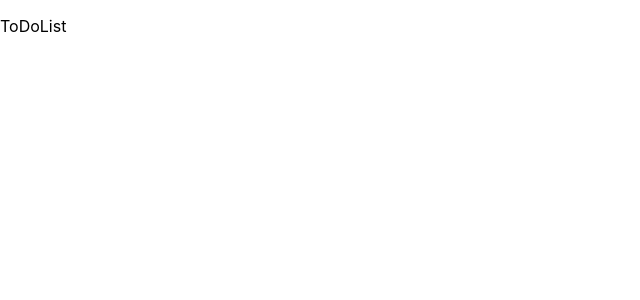
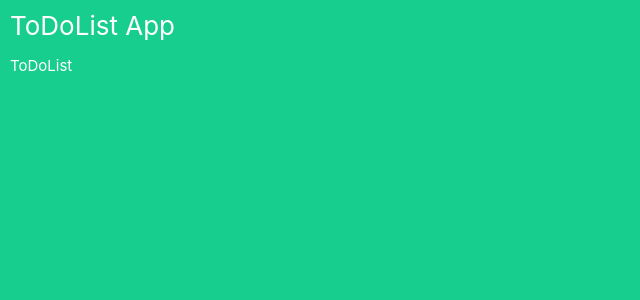
Before and after one commit to KavanMehtaCS/ToDoList-Web, a React (Create React App) app in the folder todolist/: page / in a window 1280 px wide. Shown: the top 300 px of the page, without its empty margins (0-640 px from the left). Built offline with nearby package versions, Linux system fonts and the light colour scheme.

Commit message:
Setting up background and overall fonts

```diff
--- a/todolist/src/App.css
+++ b/todolist/src/App.css
@@ -1,14 +1,25 @@
 .App {
   text-align: left;
+  background-color: #18ce8e;
+  min-width: 100vh;
+  min-height: 100vh;
 }
 
-.App-header {
-  background-color: #282c34;
-  min-height: 100vh;
+.App-Header {
   display: flex;
   flex-direction: column;
-  align-items: center;
-  justify-content: center;
+  align-items: left;
+  justify-content: left;
+  padding-left: 10px;
+  padding-top: 10px;
   font-size: calc(10px + 2vmin);
   color: white;
 }
+
+.App-Main {
+  padding-left: 10px;
+  align-items: left;
+  justify-content: left;
+  color: white;
+  font-size: 15px;
+}
--- a/todolist/src/App.js
+++ b/todolist/src/App.js
@@ -3,7 +3,8 @@ import './App.css';
 function App() {
   return (
     <div className="App">
-      <p>
+    <header className="App-Header">ToDoList App</header>
+      <p className="App-Main">
         ToDoList
       </p>
     </div>
```
